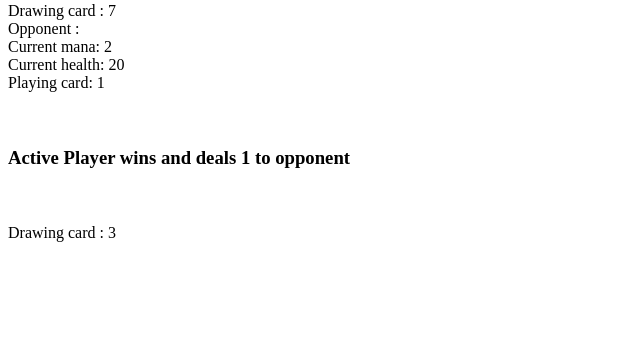
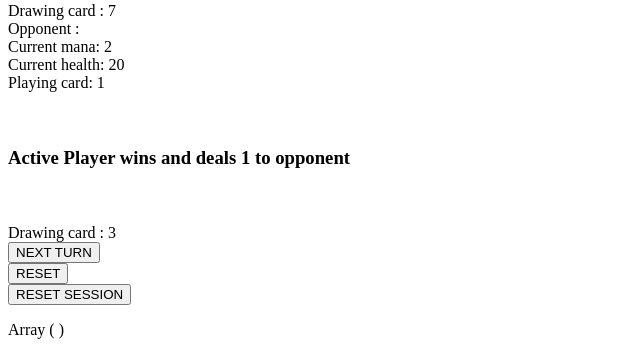
Before and after one commit to EmrysSM/WebProgramming, a PHP site: page /project2/Game.php in a window 1280 px wide. Shown: the part 682-1037 px from the top of the page, without its empty margins (0-640 px from the left). Before the commit the page ends 924 px from the top, so only its background shows below. Run offline with PHP 8.4, Linux system fonts and the light colour scheme.

Commit message:
branch of project 2 to use sessions

```diff
--- a/project2/Game.php
+++ b/project2/Game.php
@@ -6,7 +6,7 @@
 <p>
 
     <?php
-
+    session_start();
     //include('Player.php');
     include('Card.php');
     //include('ArrayList.php');
@@ -321,40 +321,6 @@
     echo "<br />";
 
 
-
-
-
-
-
-
-
-
-
-
-
-
-
-
-
-
-
-
-
-
-
-
-
-
-
-
-
-
-
-
-
-
-
-
     // -------------------------------------------------------------------------------------------------------------------
 
     $g->draw($deck_activePlayer, $hand_activePlayer, $deck_activePlayer->get($index_activePlayer));
@@ -377,7 +343,31 @@
 
 
     ?>
+    <form method="post" action="" >
+        <input type="submit" name="turn" id="turn" value="NEXT TURN">
+        <br />
+        <input type="submit" name="reset" id="turn" value="RESET">
+        <br />
+        <input type="submit" name="reset_session" id="turn" value="RESET SESSION">
+    </form>
 
+    <?php
+    print_r($_POST);
+    echo "<br />";
+    ?>
+    </body>
+    </html>
+
+    <?php
+
+    if(array_key_exists('reset',$_POST)){
+        $_POST = array();
+    }
+
+    if(array_key_exists('reset_session', $_POST)){
+        $_SESSION = array();
+    }
+    ?>
 </p>
 </body>
 </html>
```
